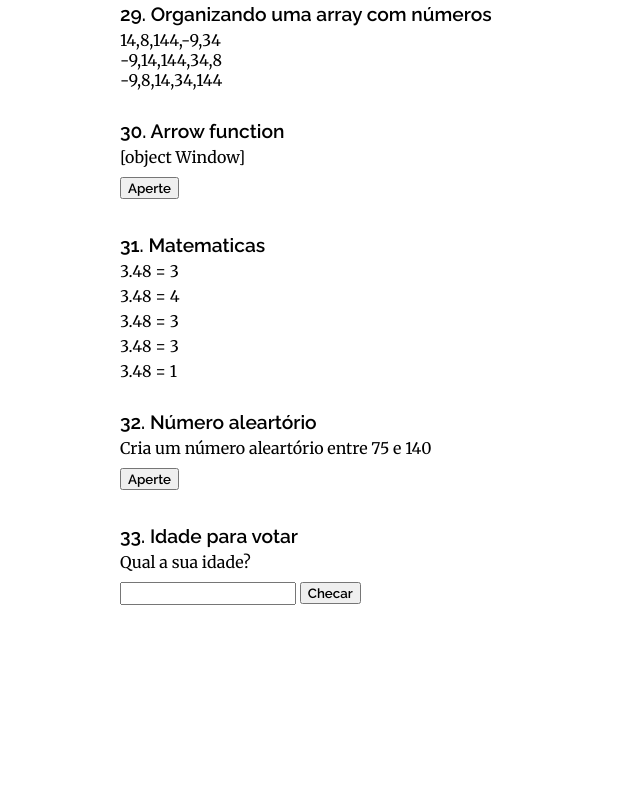
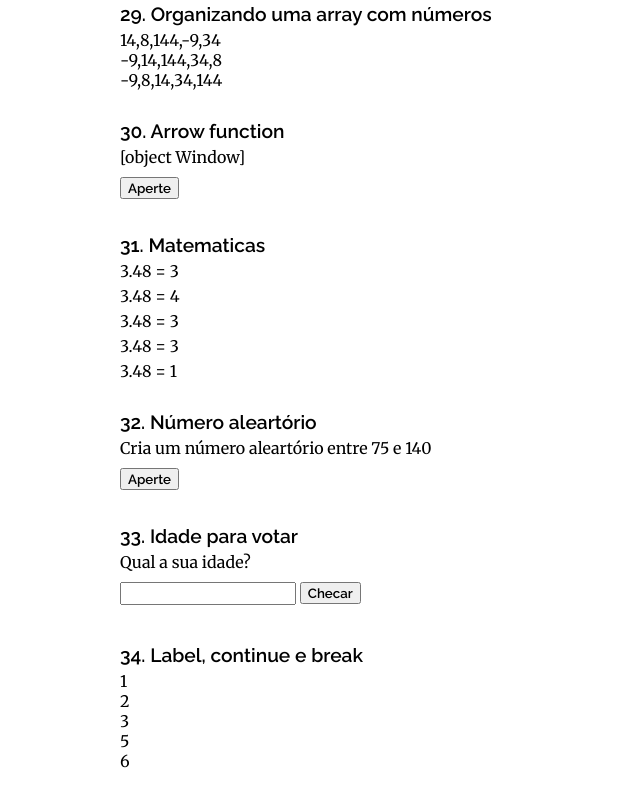
Before and after one commit to forgegabriel/Hora-de-JavaScript, a plain HTML site: page index.html in a window 1280 px wide. Shown: the part 4581-5386 px from the top of the page, without its empty margins (0-640 px from the left). Before the commit the page ends 5275 px from the top, so only its background shows below. Drawn offline with Linux system fonts and the light colour scheme.

Commit message:
Trecho 34 pronto

```diff
--- a/index.html
+++ b/index.html
@@ -367,6 +367,30 @@
                 }
             </script>
         </div>
+        <div class="container">
+            <h2>34. Label, continue e break</h2>
+            <p id="t34-p1-paragrafo"></p>
+            <script>
+                const $t34p1nums = ["1", "2"];
+                for (let i = 3; i < 8; i++) {
+                    if (i === 4 || i === "5") continue;
+                    $t34p1nums.push(i.toString());
+                }
+                let $t34p1text = "";
+                listaDeNumeros: {
+                    $t34p1text += $t34p1nums[0] + "<br>";
+                    $t34p1text += $t34p1nums[1] + "<br>";
+                    $t34p1text += $t34p1nums[2] + "<br>";
+                    $t34p1text += $t34p1nums[3] + "<br>";
+                    $t34p1text += $t34p1nums[4] + "<br>";
+                    break listaDeNumeros;
+                    $t34p1text += $t34p1nums[5] + "<br>";
+                    $t34p1text += $t34p1nums[6] + "<br>";
+                    $t34p1text += $t34p1nums[7] + "<br>";
+                }
+                document.getElementById("t34-p1-paragrafo").innerHTML = $t34p1text;
+            </script>
+        </div>
         <!-- <div class="container">
             <h2></h2>
             <p id=""></p>
```
